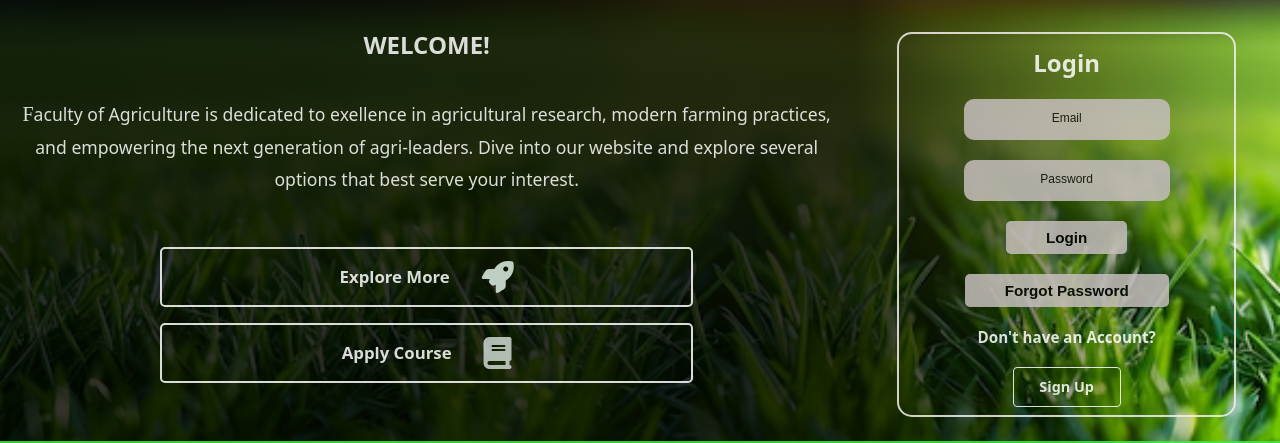
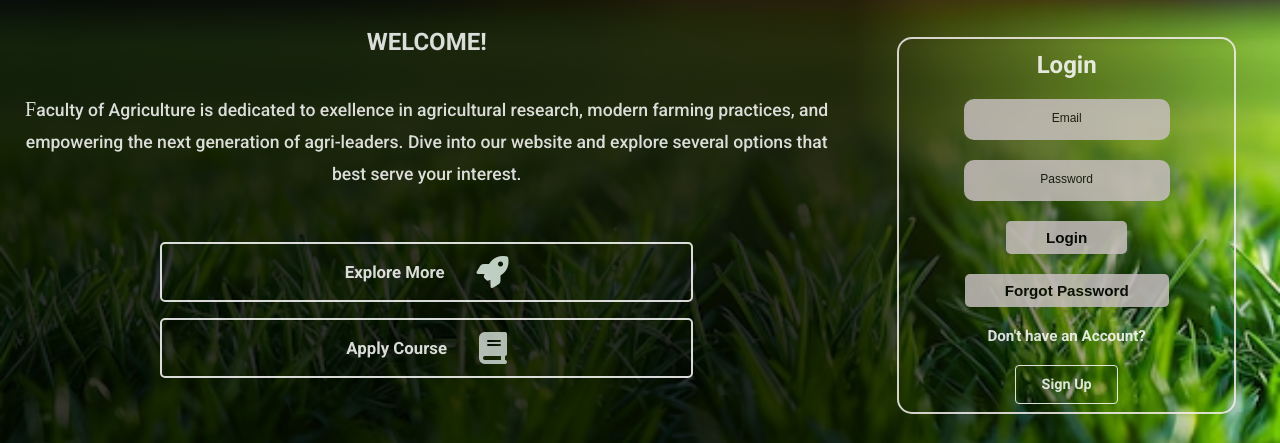
Before and after one commit to brytonotieno74-collab/Agric-Web, a plain HTML site: page index.html in a window 1280 px wide. Shown: the part 176-619 px from the top of the page. Drawn offline with Linux system fonts and the light colour scheme.

Commit message:
Add files via upload

```diff
--- a/index.css
+++ b/index.css
@@ -16,7 +16,7 @@ body{
     rgba(0,0,0,0)),
     url("images/my.avif");
     opacity: 85%;
-    font-family: system-ui, -apple-system, BlinkMacSystemFont, 'Segoe UI', Roboto, Oxygen, Ubuntu, Cantarell, 'Open Sans', 'Helvetica Neue', sans-serif;
+    font-family: "Roboto", sans-serif;
     background-attachment: scroll;
     background-size:cover;
     grid-template-columns: repeat(auto-fit, minmax(250px, 1fr));
--- a/index.html
+++ b/index.html
@@ -6,6 +6,10 @@
     <title>Agric Departement</title>
     <link rel="stylesheet" href="index.css">
     <script src="https://kit.fontawesome.com/892adb13c0.js" crossorigin="anonymous"></script>
+     <style>
+     @import url('https://fonts.googleapis.com/css2?family=Roboto:ital,wght@0,100..900;1,100..900&display=swap');
+      </style>
+
 </head>
 <body>
     <nav class="navigation">
```
